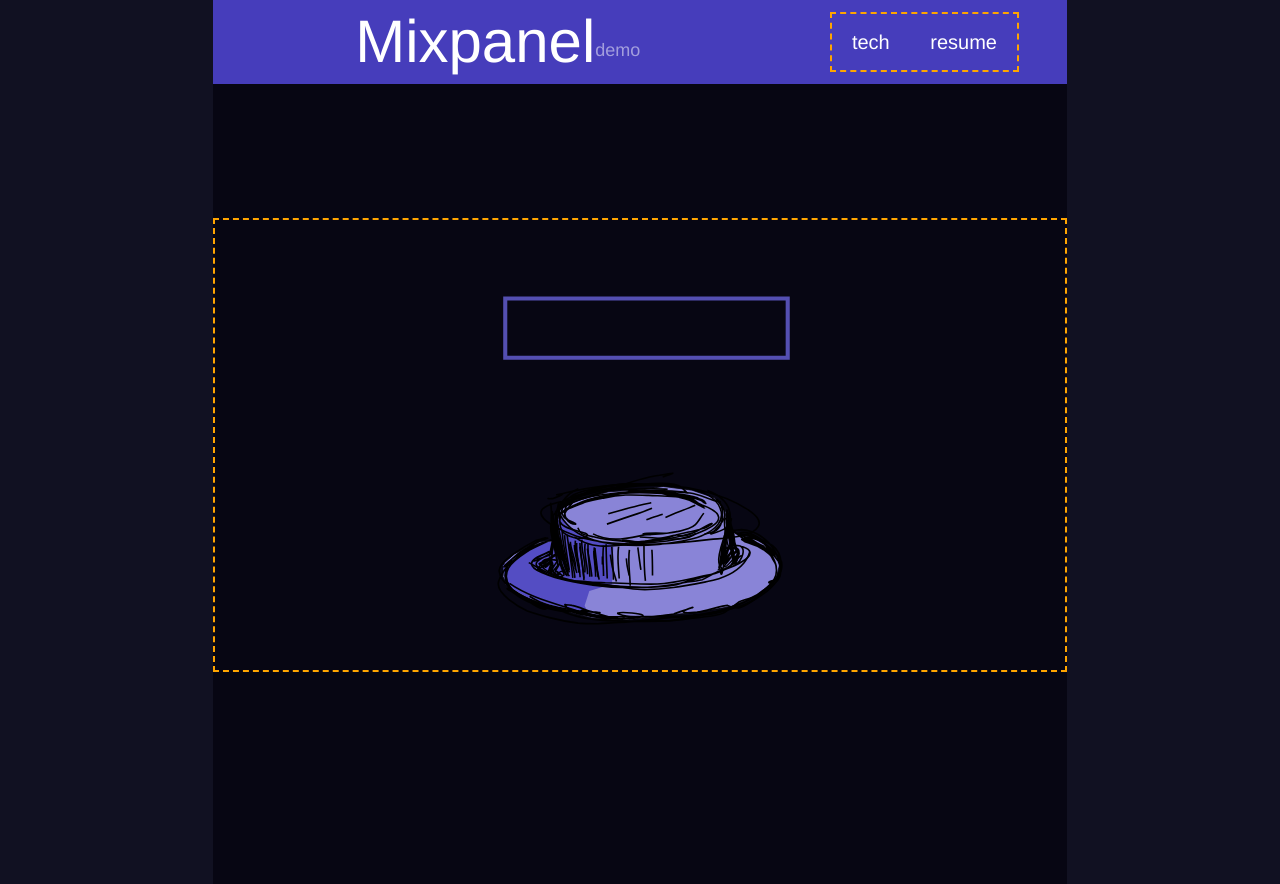
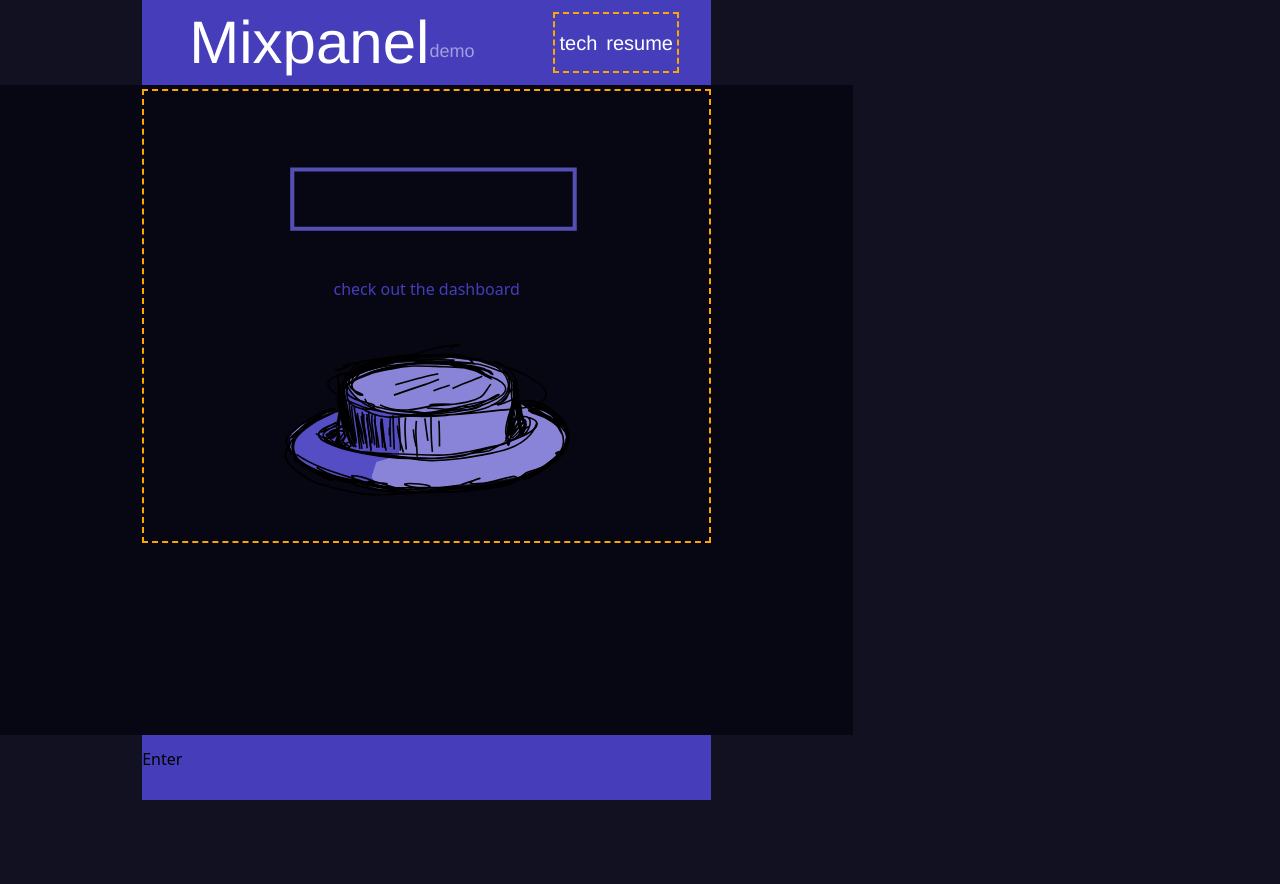
Before and after one commit to GSdaBlessedFist/mixpanel-button-demo, a Next.js app: page / in a window 1280 px wide. After the commit the page ends 800 px from the top, so only its background shows below. Built offline with nearby package versions, Linux system fonts and the light colour scheme.

Commit message:
grid mistake

```diff
--- a/app/page.tsx
+++ b/app/page.tsx
@@ -1,10 +1,12 @@
 "use client";
 import Image from 'next/image';
 import Navbar from "../components/Navbar";
+import Footer from "../components/Footer";
 import styles from "./styles/mainContainer.module.scss";
 import SVGButton from "../components/SVGButton";
 import { useEffect, useRef, useState } from 'react';
 import MixpanelTracking from '@/service/mixpanel';
+import Link from 'next/link';
 
 type HomeProps = {};
 
@@ -26,16 +28,31 @@ export default function Home(props: HomeProps) {
 
   return (
     <>
-      <Navbar />
-      <div className={styles.mainContainer}>
-        <div className={styles.svgButtonContainer}>
-          <SVGButton />
+      <Grid >
+        <Navbar />
+
+        <div className={styles.mainContainer}>
+          <div className={styles.dashboardLink}>
+            <a href="https://mixpanel.com/p/TFy5N9adR8zjK1qQ2R4v5F"
+              className='text-primary'>check out the dashboard</a>
+          </div>
+          <div className={styles.svgButtonContainer}>
+            <SVGButton />
+          </div>
         </div>
 
+        <Footer />
+      </Grid>
 
-      </div>
 
 
     </>
   );
 }
+
+function Grid({children} ) {
+  return (<>
+    <div className="w-full lg:w-2/3 grid grid-rows-[85px_1fr_65px] h-screen ">{children}</div>
+  </>
+  )
+}
--- a/app/styles/mainContainer.module.scss
+++ b/app/styles/mainContainer.module.scss
@@ -2,14 +2,17 @@
 @import "./fonts/fonts.scss";
 
 .mainContainer{
-  @apply w-full min-w-[480px] h-screen lg:w-2/3 mx-auto bg-primary-superDark;
+  @apply w-full min-w-[480px] h-auto  flex  relative justify-center items-start mx-auto bg-primary-superDark;
 
 }
 .svgButtonContainer {
-  @apply flex justify-center absolute w-full bottom-32 lg:w-2/3;
+  @apply  flex justify-center absolute w-full bottom-48 lg:w-2/3;
   @include b(2px);
 }
 .svgButton{
   @apply w-[360px];
   //@include b;
 }
+.dashboardLink{
+  @apply relative top-48 text-primary-light;
+}
--- /dev/null
+++ b/components/Footer.jsx
@@ -0,0 +1,12 @@
+import styles from "../components/footer.module.scss";
+
+
+function Footer() {
+    return (
+        <div className={styles.footer}>
+            Enter
+        </div>
+    );
+}
+
+export default Footer;
--- /dev/null
+++ b/components/footer.module.scss
@@ -0,0 +1,6 @@
+@import "../app/styles/mixins.scss";
+@import "../app/styles/fonts/fonts.scss";
+
+.footer{
+    @apply relative  p-4 mx-auto min-w-[480px] lg:w-2/3 bg-primary py-3 pl-5 lg:pl-0;
+}
```
